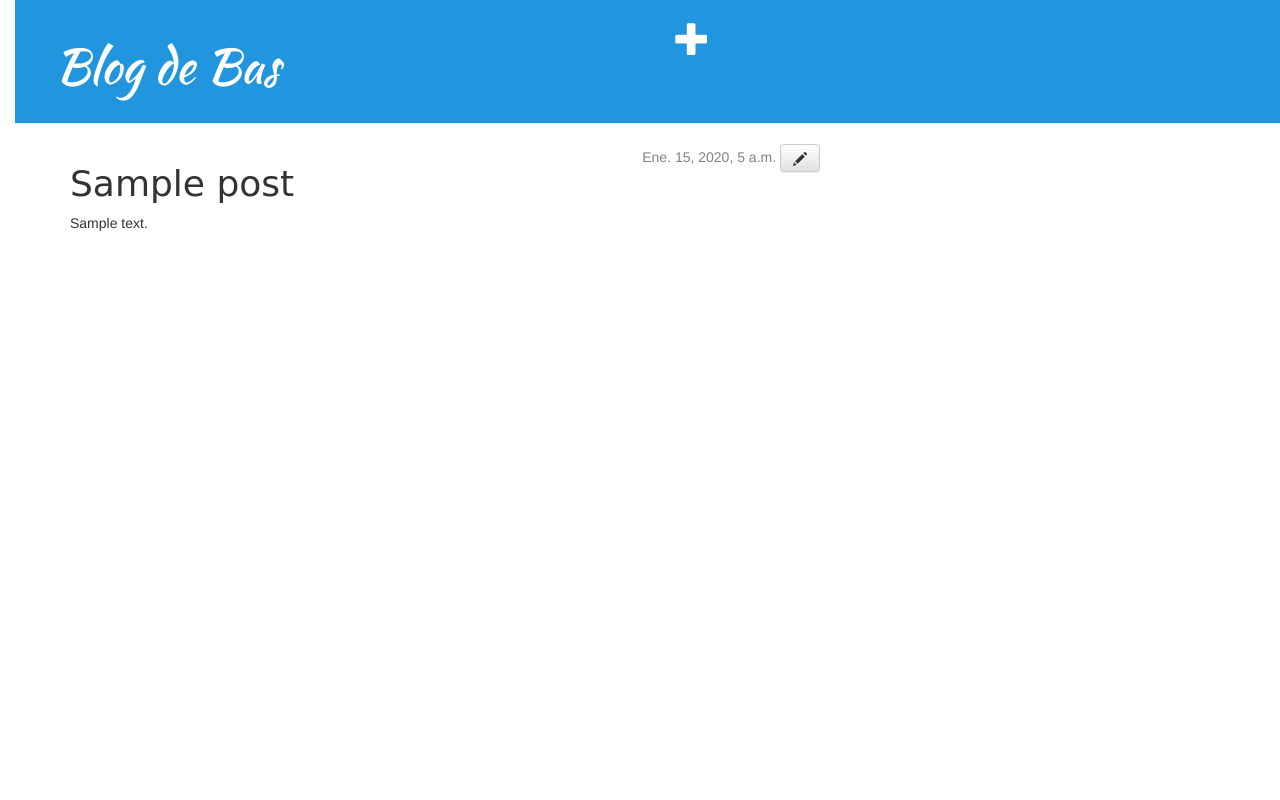
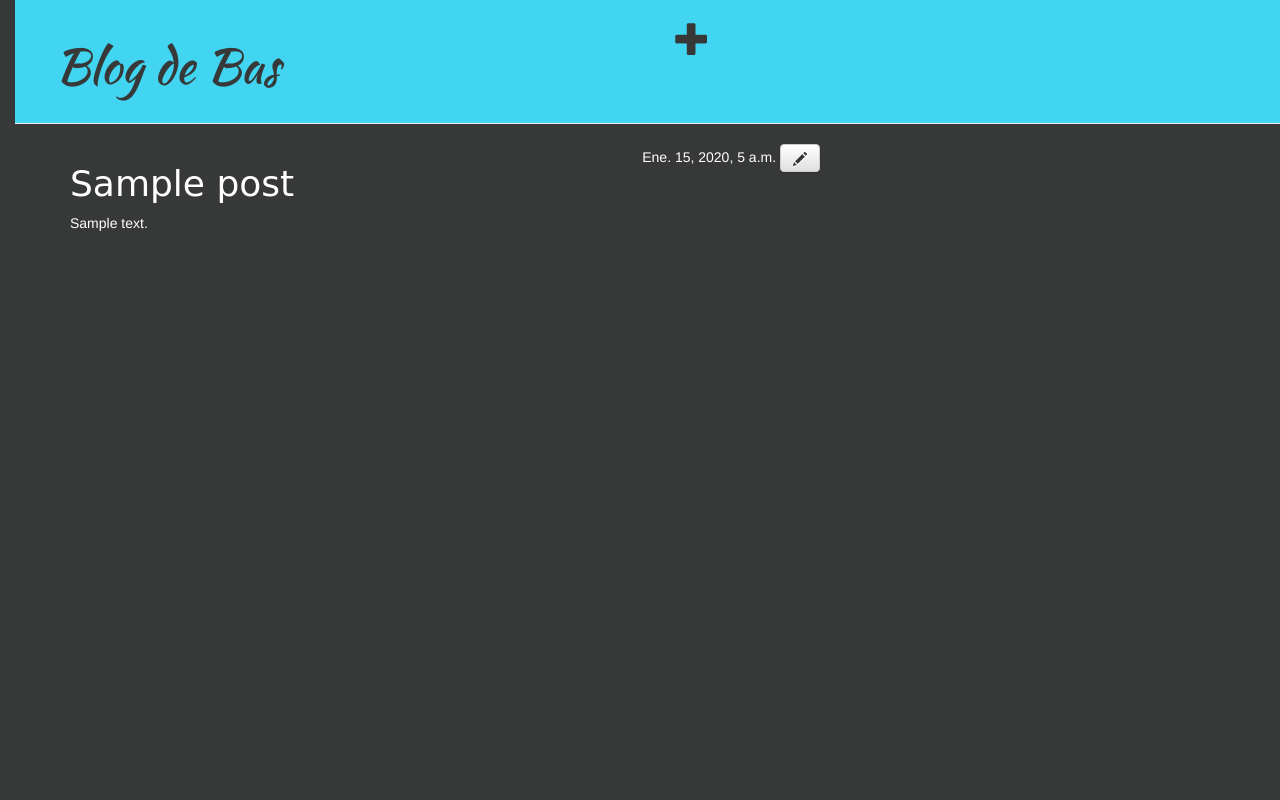
Before and after one commit to Amuskena2/my-first-blog, a Django app: page /post/1/ in a window 1280 px wide. Run offline with Django 3.2, Linux system fonts and the light colour scheme; tables that the repository leaves empty hold one stand-in row (values such as "Sample post"); some libraries are stand-ins or nearby versions.

Commit message:
Cambio de colores.

```diff
--- a/blog/static/css/blog.css
+++ b/blog/static/css/blog.css
@@ -5,16 +5,18 @@ h1 a {
 
 body {
     padding-left: 15px;
+    color: #ffffff;
+    background-color: #373838;
 }
 
 .page-header {
-    background-color: #2196DE;
+    background-color: #41D5F2;
     margin-top: 0;
     padding: 20px 20px 20px 40px;
 }
 
 .page-header h1, .page-header h1 a, .page-header h1 a:visited, .page-header h1 a:active {
-    color: #ffffff;
+    color: #373838;
     font-size: 36pt;
     text-decoration: none;
 }
@@ -29,7 +31,7 @@ h1, h2, h3, h4 {
 
 .date {
     float: right;
-    color: #828282;
+    color: #FFFFFF;
 }
 
 .save {
@@ -41,7 +43,7 @@ h1, h2, h3, h4 {
 }
 
 .top-menu, .top-menu:hover, .top-menu:visited {
-    color: #ffffff;
+    color: #373838;
     float: right;
     font-size: 26pt;
     margin-right: 550px;
@@ -52,5 +54,5 @@ h1, h2, h3, h4 {
 }
 
 .post h1 a, .post h1 a:visited {
-    color: #000000;
+    color: #41D5F2;
 }
```
